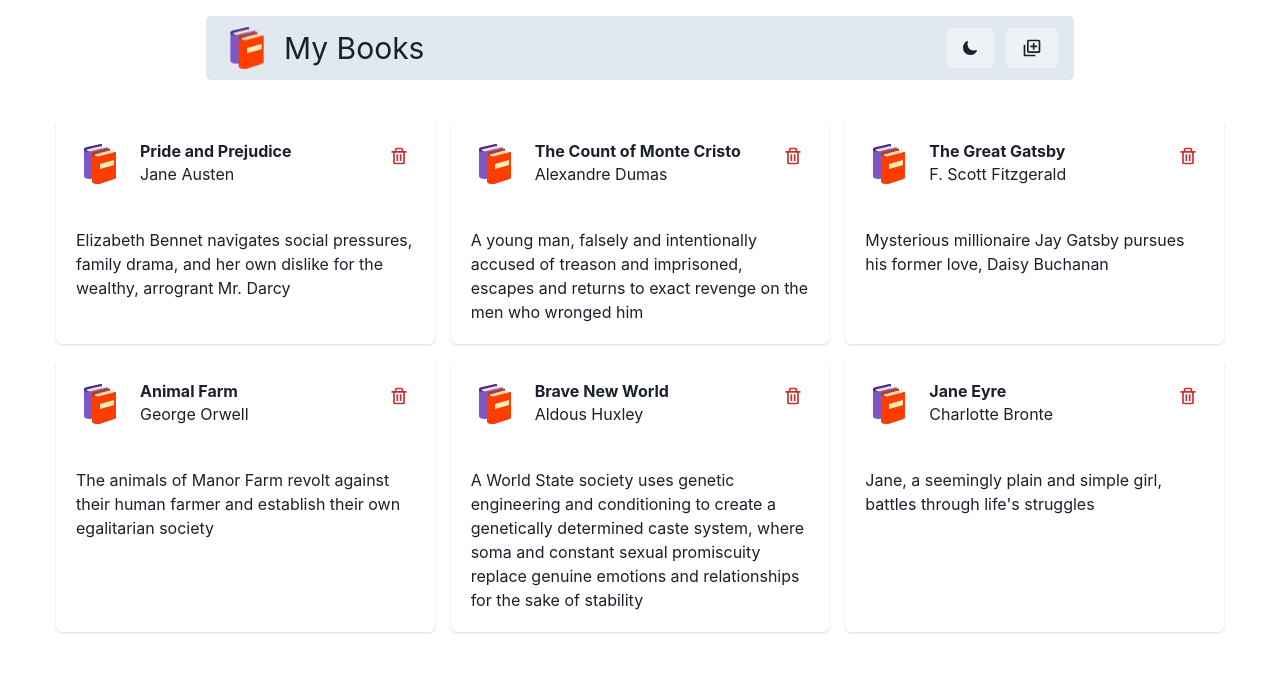
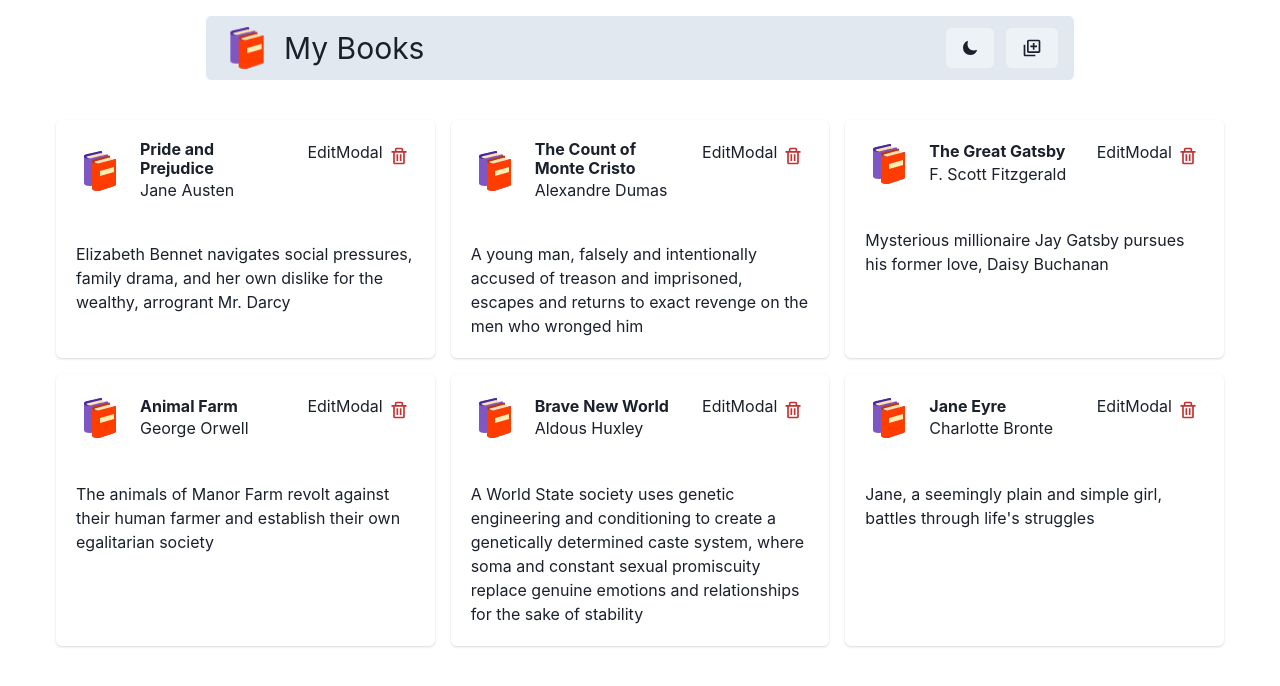
Before and after one commit to LaurenCummings/book-project, a React (Vite) app in the folder frontend/: page / in a window 1280 px wide. Shown: the top 686 px of the page. Built offline with nearby package versions, Linux system fonts and the light colour scheme.

Commit message:
added EditModal to book card

```diff
--- a/frontend/src/components/BookCard.jsx
+++ b/frontend/src/components/BookCard.jsx
@@ -1,5 +1,6 @@
 import { Box, Card, CardBody, CardHeader, Flex, Heading, IconButton, Image, Text } from "@chakra-ui/react";
 import { BiTrash } from "react-icons/bi";
+import EditModal from "./EditModal";
 
 const BookCard = ({ book }) => {
   return (
@@ -15,7 +16,7 @@ const BookCard = ({ book }) => {
                     </Box>
                 </Flex>
                 <Flex>
-                    {/* <EditModal book={book} /> */}
+                    <EditModal book={book} />
                     <IconButton
                         variant="ghost"
                         colorScheme="red"
--- a/frontend/src/components/EditModal.jsx
+++ b/frontend/src/components/EditModal.jsx
@@ -1,5 +1,5 @@
 
-const EditModal = () => {
+const EditModal = ({ book }) => {
   return (
     <div>EditModal</div>
   )
```
